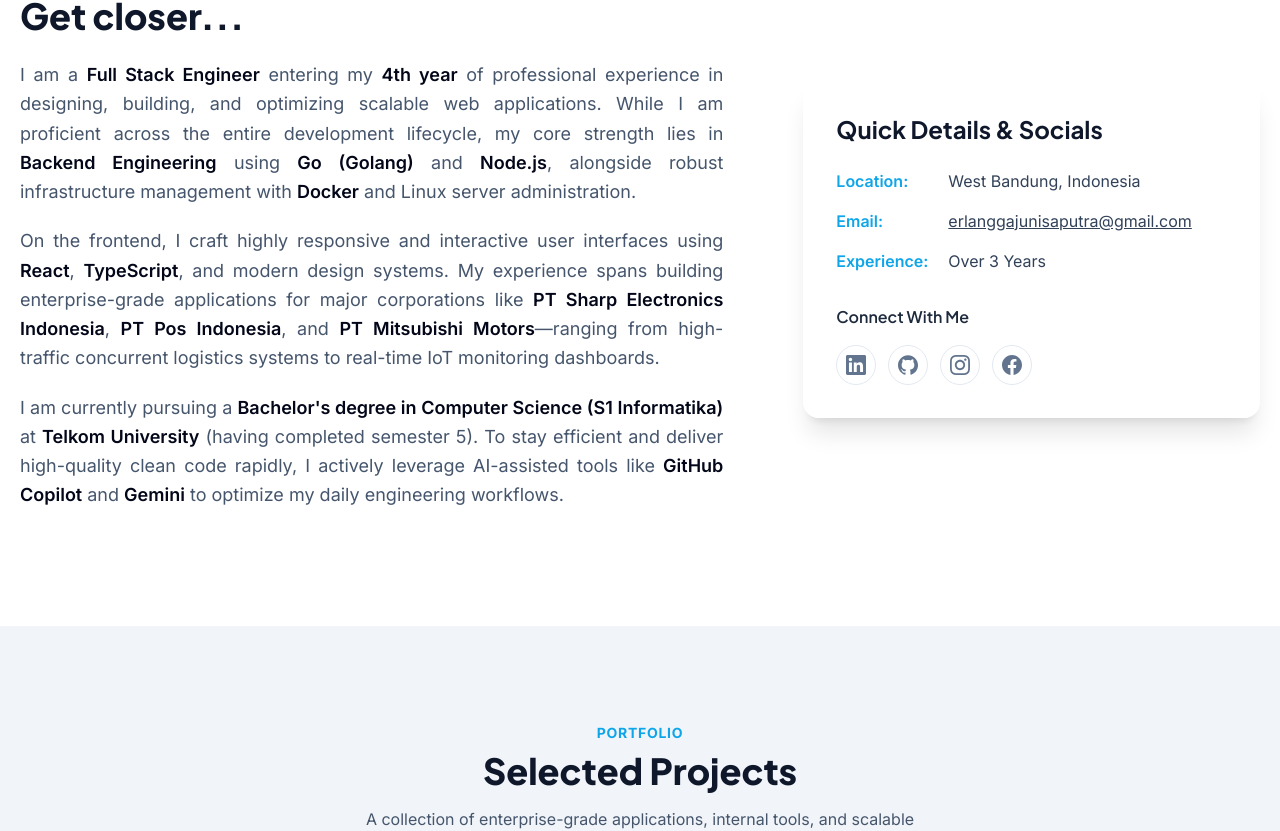
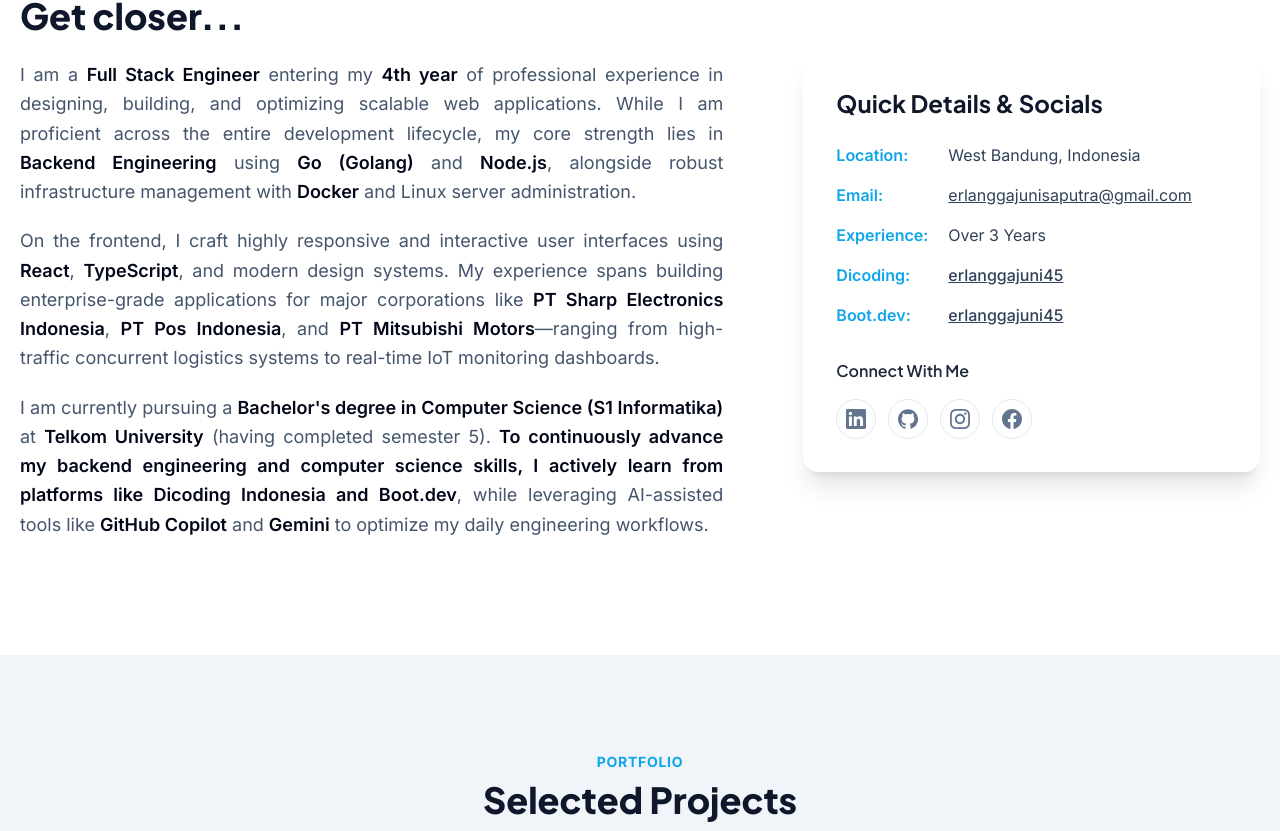
Before and after one commit to erlanggajuni45/erlanggajuni45.github.io, a Next.js app: page / in a window 1280 px wide. Shown: the part 849-1680 px from the top of the page. Built offline with nearby package versions, Linux system fonts and the light colour scheme.

Commit message:
updated about section

```diff
--- a/src/app/components/About.tsx
+++ b/src/app/components/About.tsx
@@ -50,6 +50,32 @@
                                     <span className="text-primary font-semibold w-24 flex-shrink-0">Experience:</span>
                                     <span className="text-slate-700 dark:text-slate-300">Over 3 Years</span>
                                 </div>
+                                {profileData.socials.dicoding && (
+                                    <div className="flex gap-4">
+                                        <span className="text-primary font-semibold w-24 flex-shrink-0">Dicoding:</span>
+                                        <a
+                                            href={profileData.socials.dicoding}
+                                            target="_blank"
+                                            rel="noopener noreferrer"
+                                            className="text-slate-700 dark:text-slate-300 hover:text-primary transition-colors underline break-all font-medium"
+                                        >
+                                            erlanggajuni45
+                                        </a>
+                                    </div>
+                                )}
+                                {profileData.socials.bootdev && (
+                                    <div className="flex gap-4">
+                                        <span className="text-primary font-semibold w-24 flex-shrink-0">Boot.dev:</span>
+                                        <a
+                                            href={profileData.socials.bootdev}
+                                            target="_blank"
+                                            rel="noopener noreferrer"
+                                            className="text-slate-700 dark:text-slate-300 hover:text-primary transition-colors underline break-all font-medium"
+                                        >
+                                            erlanggajuni45
+                                        </a>
+                                    </div>
+                                )}
                             </div>
 
                             {/* Social icons */}
--- a/src/data/portfolio.ts
+++ b/src/data/portfolio.ts
@@ -25,6 +25,8 @@
     facebook: string;
     github: string;
     instagram: string;
+    dicoding?: string;
+    bootdev?: string;
   };
 }
 
@@ -43,7 +45,7 @@
   aboutParagraphs: [
     "I am a **Full Stack Engineer** entering my **4th year** of professional experience in designing, building, and optimizing scalable web applications. While I am proficient across the entire development lifecycle, my core strength lies in **Backend Engineering** using **Go (Golang)** and **Node.js**, alongside robust infrastructure management with **Docker** and Linux server administration.",
     "On the frontend, I craft highly responsive and interactive user interfaces using **React**, **TypeScript**, and modern design systems. My experience spans building enterprise-grade applications for major corporations like **PT Sharp Electronics Indonesia**, **PT Pos Indonesia**, and **PT Mitsubishi Motors**—ranging from high-traffic concurrent logistics systems to real-time IoT monitoring dashboards.",
-    "I am currently pursuing a **Bachelor's degree in Computer Science (S1 Informatika)** at **Telkom University** (having completed semester 5). To stay efficient and deliver high-quality clean code rapidly, I actively leverage AI-assisted tools like **GitHub Copilot** and **Gemini** to optimize my daily engineering workflows."
+    "I am currently pursuing a **Bachelor's degree in Computer Science (S1 Informatika)** at **Telkom University** (having completed semester 5). **To continuously advance my backend engineering and computer science skills, I actively learn from platforms like Dicoding Indonesia and Boot.dev**, while leveraging AI-assisted tools like **GitHub Copilot** and **Gemini** to optimize my daily engineering workflows."
   ],
   cvUrl: "https://bit.ly/erlangga_js_cv",
   email: "erlanggajunisaputra@gmail.com",
@@ -53,6 +55,8 @@
     facebook: "https://www.facebook.com/erlanggajuni.belekok",
     github: "https://github.com/erlanggajuni45",
     instagram: "https://instagram.com/erlanggajuni45",
+    dicoding: "https://www.dicoding.com/users/erlanggajuni45/academies",
+    bootdev: "https://www.boot.dev/u/erlanggajuni45"
   }
 };
 
```
